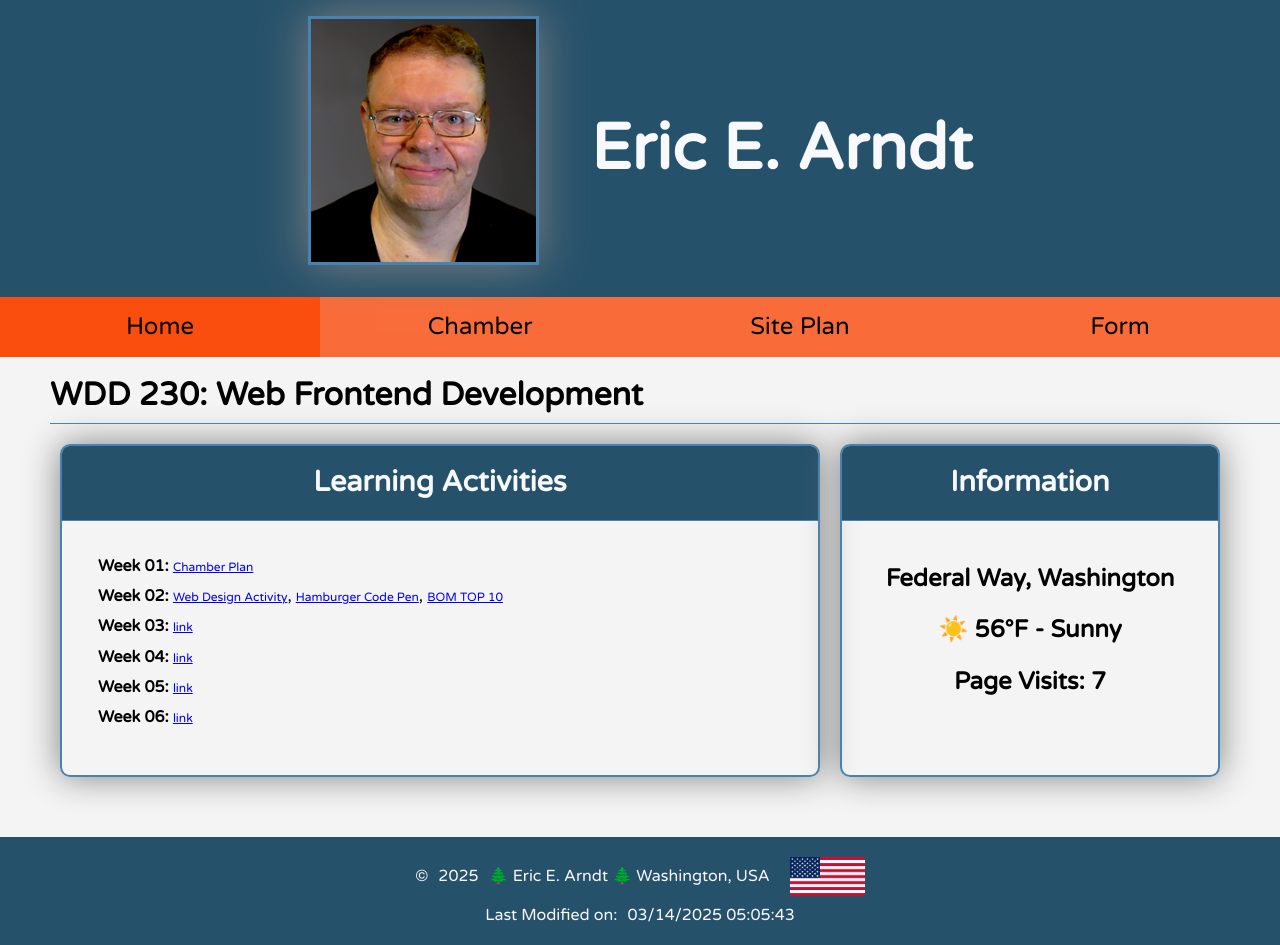
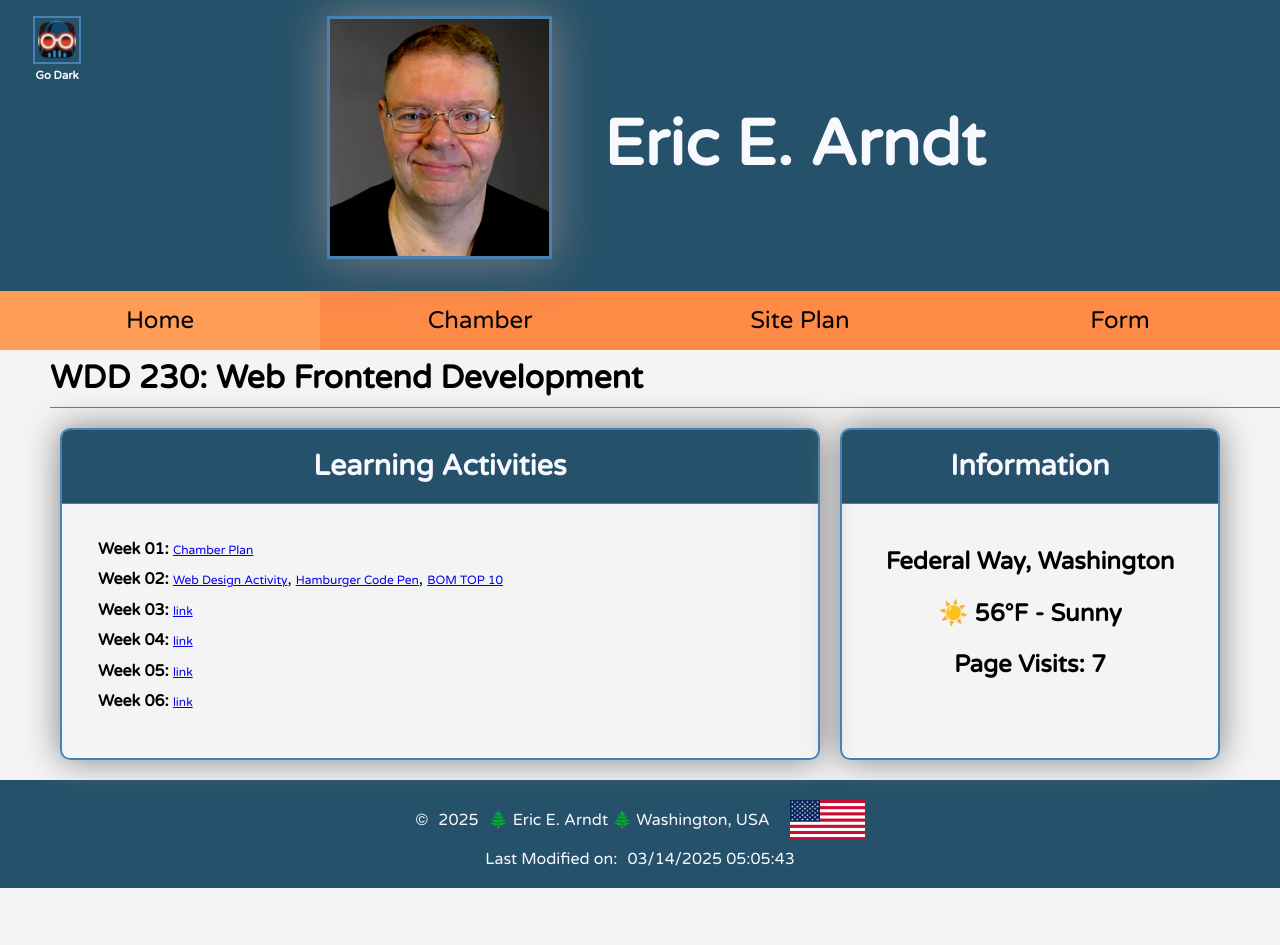
Before and after one commit to e-arndt/wdd230, a plain HTML site: page index.html in a window 1280 px wide. Shown: the top 945 px of the page. After the commit the page ends 888 px from the top, so only its background shows below. Drawn offline with Linux system fonts and the light colour scheme.

Commit message:
Dark Mode fixes, contrast and transitions

```diff
--- a/index.html
+++ b/index.html
@@ -26,6 +26,10 @@
 </head>
 <body>
     <header class="head-wrapper">
+        <div id="dMode">
+            <img id="modeIcon" src="images/dark-reader-icon.png" alt="Dark Reader Icon">
+            <span id="modeText">Go Dark</span>
+        </div>
         <img src="images/profile.png" alt="Eric Arndt Profile pic">
         <div class="header-title"><span>Eric E. Arndt</span></div>
         <a id="menu" href="#"></a>
--- a/scripts/getDates.js
+++ b/scripts/getDates.js
@@ -9,8 +9,27 @@ yearSpan.innerText = currentDate.getFullYear();
 const mainnav = document.querySelector('.navigation')
 const hambutton = document.querySelector('#menu');
 
+const modeButton = document.querySelector("#dMode");
+const main = document.querySelector("main");
+const modeIcon = document.querySelector("#modeIcon");
+const modeText = document.querySelector("#modeText");
+
 // Add a click event listender to the hamburger button and use a callback function that toggles the list element's list of classes.
 hambutton.addEventListener('click', () => {
 	mainnav.classList.toggle('show');
 	hambutton.classList.toggle('show');
 });
+
+modeButton.addEventListener("click", () => {
+	if (modeIcon.getAttribute("src") === "images/dark-reader-icon.png") {
+        // Switch to Light Mode
+        main.classList.add("dark-mode"); // Add a class for dark mode CSS to main only
+        modeIcon.setAttribute("src", "images/bright.png"); // Change the image to the light mode icon
+        modeText.textContent = "Go Light"; // Change the span text to Light Mode
+    } else {
+        // Switch back to Dark Mode
+        main.classList.remove("dark-mode"); // Remove the dark mode class from main only
+        modeIcon.setAttribute("src", "images/dark-reader-icon.png"); // Change the image back to the dark mode icon
+        modeText.textContent = "Go Dark"; // Change the span text back to Dark Mode
+    }
+});
--- a/styles/base.css
+++ b/styles/base.css
@@ -1,17 +1,26 @@
 /* base.css */
-
+*,
+*::before,
+*::after {
+    box-sizing: border-box;
+}
 /* Define color variables */
 :root {
     --primary-color: #26516A;
-    --accent-color: rgb(249, 108, 57);
+    --accent-color: rgb(255, 138, 70);
     --text-color-light: ghostwhite;
     --text-color-dark: black;
     --background-color-light: #f4f4f4;
     --hover-background-color: rgba(255,255,255, 0.2);
-    --active-background-color: rgb(250, 78, 15);
+    --active-background-color: rgb(255, 156, 85);
     --border-color: steelblue;
     --shadow-color: gray;
     --dark-border-color: black;
+    --darkMode-color: rgb(30, 30, 30);
+    --darkMode-shadow: rgb(62, 62, 62);
+    --darkMode-hover: #ff7749;
+    --darkMode-visited: rgb(133, 200, 254);
+    --darkMode-noVisit: rgb(100, 237, 161);
 }
 
 /* Set default font, color, background and margin */
@@ -22,12 +31,14 @@ body {
     margin: 0; /* Remove the default margin */
 }
 
+
+
 /* Mobile View Hamburger Menu */
 #menu {
     font-size: 1.2rem;
     position: absolute;
-    top: 2px;
-    right: 15px;
+    top: 1rem;
+    right: 1rem;
     font-weight: 700;
     text-decoration: none;
     padding: .5rem .75rem;
@@ -43,14 +54,12 @@ body {
     color: var(--text-color-light); /* Matches text color light */
 }
 
-/* .active::before {
-    content: "▶ ";
-    color: var(--text-color-light);
-} */
+
 
 .show li {
     display: block;
     width: auto;
+    transition: opacity 0.5s ease, height 0.5s ease;
 }
 
 #menu.show::before {
@@ -60,10 +69,12 @@ body {
 /* Hide navigation by default */
 .navigation {
     display: none;
+    transition: opacity 0.5s ease, height 0.5s ease;
 }
 
 .navigation.show {
     display: block; /* Show when the 'show' class is added */
+    transition: opacity 0.5s ease, height 0.5s ease;
 }
 
 
@@ -77,12 +88,14 @@ header {
     flex-direction: column;
     align-items: center;
     padding: 1rem;
+    position: relative;
 }
 
 /* Apply border, shadow, width, ect to the profile image */
 header img {
     width: 225px;
     height: auto;
+    margin-left: 2rem;
     border: 3px solid var(--border-color);
     box-shadow: 0 0 45px var(--shadow-color);
     margin-bottom: 1rem;
@@ -94,11 +107,60 @@ header img {
     font-weight: bold;
     color: var(--text-color-light);
     margin: 0;
+    transition: font-size 0.5s ease;
+}
+
+#dMode {
+    position: absolute;
+	top: 1rem;
+	left: 1px;
+	cursor: pointer;
+	display: flex;
+    flex-direction: column;
+    align-items: center;
+
+}
+
+#dMode img {
+    width: 48px;
+    height: auto;
+    border: 2px solid var(--border-color);
+    box-shadow: none;
+}
+
+#dMode span {
+    font-size: .7rem;
+    margin-top: -.6rem;
+    color: white;
+    font-weight: bold;
+}
+
+.dark-mode {
+    background-color: var(--darkMode-color);
+    color: var(--text-color-light);
+}
+
+.dark-mode .card a {
+    color: var(--darkMode-noVisit); /* Example color for links in dark mode (adjust as needed) */
+
+}
+
+.dark-mode .card a:visited {
+    color: var(--darkMode-visited); /* Visited link color */
+}
+
+.dark-mode .card a:hover {
+    color: var(--darkMode-hover); /* Example hover color for links in dark mode (adjust as needed) */
+}
+
+.dark-mode .card {
+    box-shadow: 0 0 35px var(--darkMode-shadow);
 }
 
 /* Apply a background color to the nav bar */
 nav {
     background-color: var(--accent-color); /* Same background color as the header */
+    transition: opacity 0.5s ease, height 0.5s ease;
 }
 
 /* Apply flex and flex column to the nav bar just like the header when in mobile mode */
@@ -108,10 +170,12 @@ nav ul {
     padding: 0;
     margin: 0;
     list-style: none;
+    transition: opacity 0.5s ease, height 0.5s ease;
 }
 
 nav ul li {
     flex: 1; /* Make each link take equal space */
+    transition: opacity 0.5s ease, height 0.5s ease;
 }
 
 /* Use block disply for the nav items. Set font color, size, center text and remove underline */
@@ -122,6 +186,7 @@ nav ul li a {
     font-size: 1.5rem;
     text-align: center;
     text-decoration: none;
+    transition: opacity 0.5s ease, height 0.5s ease;
 }
 
 /* When hovering over nav items, change background color and make text bold */
@@ -156,6 +221,16 @@ nav .active {
 /* Set font size of the links */
 .card a {
     font-size: .85rem;
+    transition: font-size .5s ease;
+}
+
+.card a:visited {
+    font-size: .85rem;
+    color: rgb(136, 8, 136);
+}
+
+.card a:hover {
+    color: #d55118; /* Hover color */
 }
 
 /* Set the cards attributes */
@@ -192,20 +267,23 @@ nav .active {
     font-size: 1.5rem;
     text-align: center;
     font-weight: bold;
+    transition: font-size 0.5s ease;
 }
 
 .main {
     padding: 0 60px; /* Padding on left and right */
-    margin-bottom: 40px;
+
 }
 
 /* Attributes for the h1 in the main, make the border bottom dynamic */
 main h1 {
     font-size: 1.2rem;
-    margin: 20px 10px 20px 10px; /* Add margin-bottom for spacing */
+    margin: 0 10px 20px 10px; /* Add margin-bottom for spacing */
     border-bottom: 1px solid var(--border-color); /* Add bottom border */
     padding-bottom: 10px; /* Add some space between the text and the border */
     width: calc(100% - 20px); /* Full width minus the margins */
+    padding-top: 10px;
+    transition: font-size 0.5s ease;
 }
 
 /* Set default attributes for the footer */
@@ -224,12 +302,14 @@ footer p {
     align-items: center;
     margin: 0;
     gap: 10px; /* Space between text and image */
+    transition: font-size 0.5s ease;
 }
 
 footer img {
     width: 75px; /* Set the width of the img */
     height: auto; /* Ensures the height adjusts proportionally */
     margin-left: 10px; /* Set space between text and image */
+    transition: width 0.5s ease;
 }
 
 /* Displays below, but centered */
@@ -237,11 +317,6 @@ footer img {
     text-align: center;
     margin-top: 10px; /* Space above the last modified line */
 }
-
-
-
-
-
 
 
 /* Adjust size as screen size changes */
@@ -272,6 +347,7 @@ footer img {
         align-items: center;
         margin: 0;
         gap: 10px; /* Space between text and image */
+        transition: font-size 0.5s ease;
     }
 
     footer img {
@@ -288,12 +364,12 @@ footer img {
 @media (max-width: 700px) {
     .header-title span {
         font-size: 1.5rem; /* Adjusts size as needed */
-        padding-right: 1rem;
+        padding-right: .2rem;
     }
 
     main h1 {
         font-size: 1.2rem; /* Adjusts size as needed */
-        margin: 20px 10px 20px 10px;
+        margin: 0 10px 20px 10px;
         width: calc(100% - 20px); /* Full width minus the margins */
     }
 
--- a/styles/larger.css
+++ b/styles/larger.css
@@ -1,15 +1,20 @@
 /* Define color variables */
 :root {
     --primary-color: #26516A;
-    --accent-color: rgb(249, 108, 57);
+    --accent-color: rgb(255, 138, 70);
     --text-color-light: ghostwhite;
     --text-color-dark: black;
     --background-color-light: #f4f4f4;
     --hover-background-color: rgba(255,255,255, 0.2);
-    --active-background-color: rgb(250, 78, 15);
+    --active-background-color: rgb(255, 156, 85);
     --border-color: steelblue;
     --shadow-color: gray;
     --dark-border-color: black;
+    --darkMode-color: rgb(30, 30, 30);
+    --darkMode-shadow: rgb(62, 62, 62);
+    --darkMode-hover: #ff7749;
+    --darkMode-visited: rgb(133, 200, 254);
+    --darkMode-noVisit: rgb(100, 237, 161);
 }
 
 /* Flex to display header contents horizontally as in a row, side by side */
@@ -87,6 +92,7 @@ header img {
         margin: 0;
         list-style: none;
         width: 100%; /* Ensure the navigation spans the full width */
+        transition: opacity 0.5s ease, height 0.5s ease;
     }
 
 
@@ -100,11 +106,13 @@ header img {
         padding: 0;
         margin: 0;
         list-style: none; /* Remove default list styling */
+        transition: opacity 0.5s ease, height 0.5s ease;
     }
 
     nav ul li {
         flex: 1; /* Ensure equal spacing between list items */
         text-align: center; /* Center align text */
+        transition: opacity 0.5s ease, height 0.5s ease;
     }
 
     nav ul li a {
@@ -114,6 +122,7 @@ header img {
         font-size: 1.5rem;
         text-align: center;
         text-decoration: none;
+        transition: opacity 0.5s ease, height 0.5s ease;
     }
 
 @media (max-width: 1450px) {
```
Also changed, not shown: images/bright.png (added), images/dark-reader-icon.png (added).
